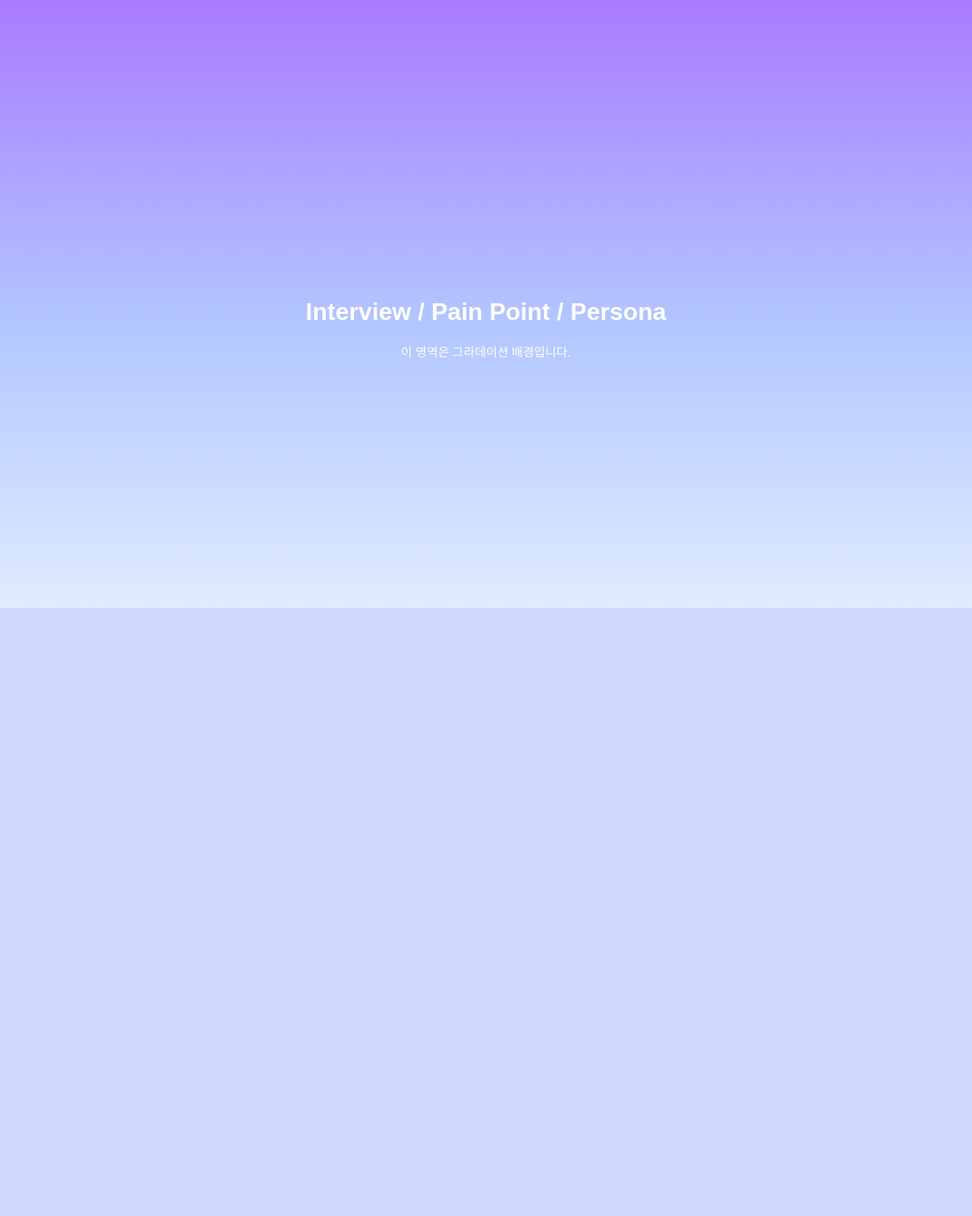
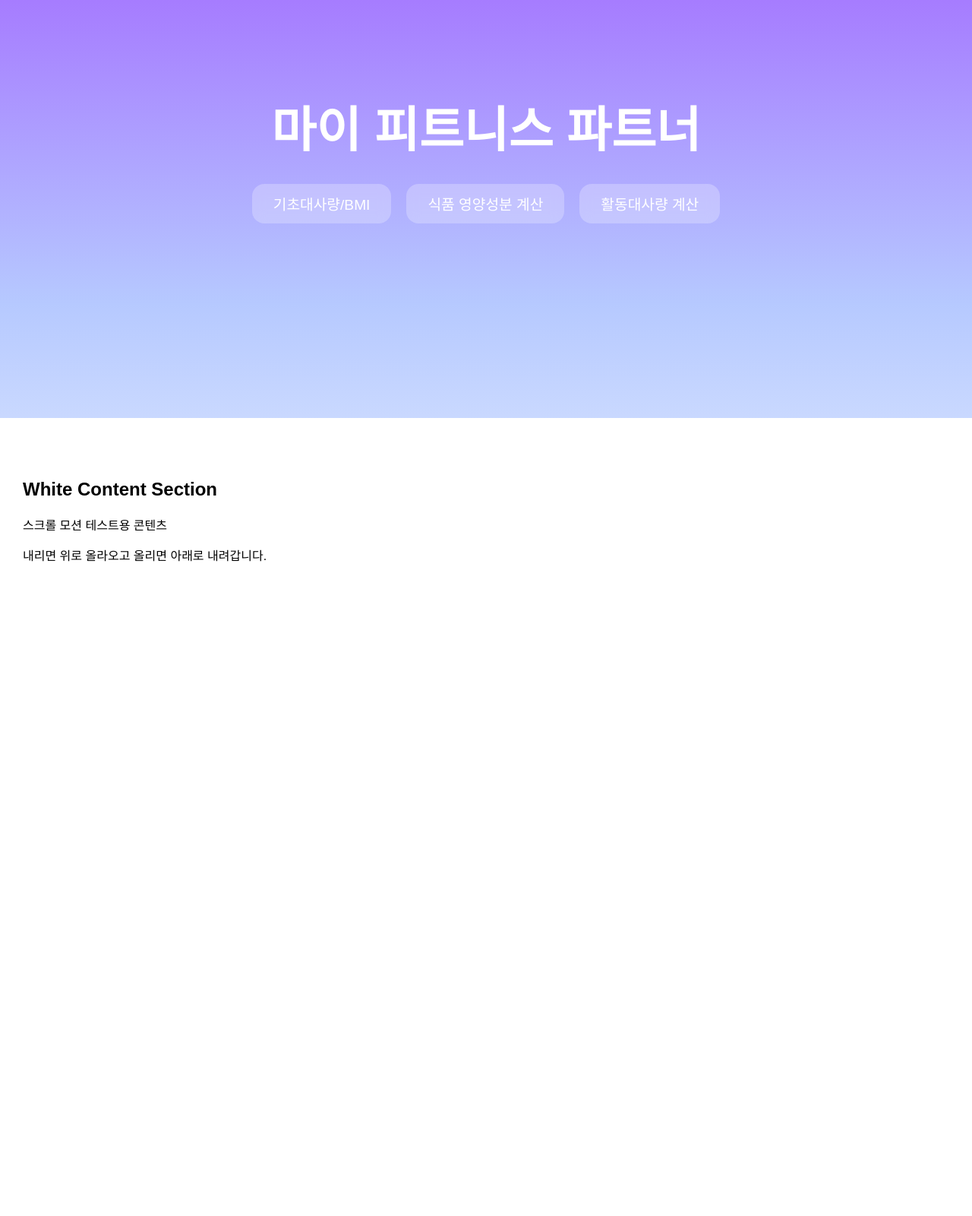
Before and after one commit to hyunji0o0/web_termproject, a PHP site: page /home.html in a window 1280 px wide; the page is wider, and only the part inside the window is pictured. Shown: that part at 76% size. Before the commit the page ends 800 px from the top of that part, so only its background shows below. Run offline with PHP 8.4, Linux system fonts and the light colour scheme.

Commit message:
타이틀+버튼

```diff
--- a/front/home.html
+++ b/front/home.html
@@ -8,12 +8,16 @@
 </head>
 <body>
 
-    <div class="gradient-bg">
-        <div class="title-box">
-            <h1>Interview / Pain Point / Persona</h1>
-            <p>이 영역은 그라데이션 배경입니다.</p>
-        </div>
+<div class="gradient-bg"></div>
+
+<div class="title-box">
+    <h1>마이 피트니스 파트너</h1>
+    <div class="gradient-buttons">
+        <button>기초대사량/BMI</button>
+        <button>식품 영양성분 계산</button>
+        <button>활동대사량 계산</button>
     </div>
+</div>
 
     <div id="white-section">
         <h2>White Content Section</h2>
--- a/front/script.js
+++ b/front/script.js
@@ -1,9 +1,7 @@
 const whiteSection = document.getElementById("white-section");
 
 window.addEventListener("scroll", () => {
-    const scrollY = window.scrollY;
-
-    if (scrollY > 50) {
+    if (window.scrollY > 50) {
         whiteSection.classList.add("active");
     } else {
         whiteSection.classList.remove("active");
--- a/front/style.css
+++ b/front/style.css
@@ -1,37 +1,74 @@
 body, html {
     margin: 0;
     padding: 0;
-    height: 100%;
+    height: 200vh;
     overflow-x: hidden;
     font-family: "Pretendard", sans-serif;
 }
 
-/* 위쪽 멋있는 그라데이션 배경 */
 .gradient-bg {
+    position: fixed;
+    top: 0;
+    left: 0;
+    width: 100%;
     height: 100vh;
-    background: linear-gradient(180deg, #A97BFF, #B2C7FF, #E8F1FF);
-    display: flex;
-    justify-content: center;
-    align-items: center;
     color: white;
-    text-align: center;
-    padding: 30px;
+    background: linear-gradient(180deg, #A67CFF, #B6C9FF, #E9F2FF);
+    z-index: -1;
 }
 
-/* 흰색 패널 */
+/* 흰색 섹션 */
 #white-section {
+    position: absolute;
+    top: 50vh;
+    left: 0;
+    width: 100%;
+    min-height: 100vh;
     background: white;
-    border-radius: 40px 40px 0 0;
     padding: 60px 30px;
-    min-height: 100vh;
+    transform: translateY(150px);
+    transition: transform 0.7s ease;
 
-    /* 처음에는 아래쪽(숨김) 상태 */
-    transform: translateY(40px);
-    transition: transform 0.6s ease, box-shadow 0.5s ease;
 }
 
-/* 스크롤 후 활성화된 상태 */
 #white-section.active {
     transform: translateY(0);
-    box-shadow: 0 -10px 30px rgba(0,0,0,0.1);
 }
+
+.title-box h1 {
+    font-size: 4rem;
+    margin: 40px 0 0 0;
+    font-weight: 800;
+    color: white;
+}
+
+.title-box {
+    position: relative;
+    z-index: 10;
+    text-align: center;
+    margin-top: 120px;
+}
+
+.gradient-buttons {
+    margin-top: 30px;
+    display: flex;
+    gap: 20px;
+    justify-content: center;
+}
+
+.gradient-buttons button {
+    background: rgba(255, 255, 255, 0.25);
+    border: none;
+    padding: 12px 28px;
+    font-size: 1.2rem;
+    color: white;
+    border-radius: 16px;
+    cursor: pointer;
+    backdrop-filter: blur(8px);
+    transition: 0.25s ease;
+}
+
+.gradient-buttons button:hover {
+    background: rgba(255, 255, 255, 0.45);
+    transform: translateY(-4px);
+}
```
